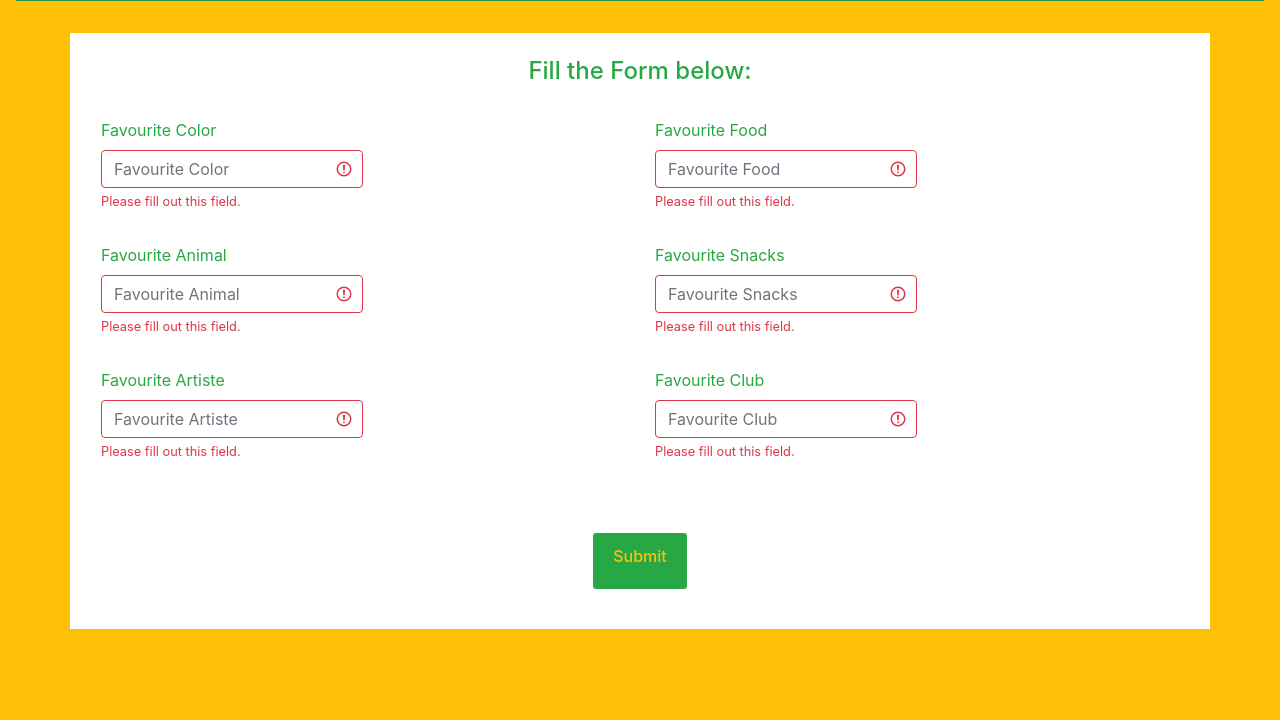
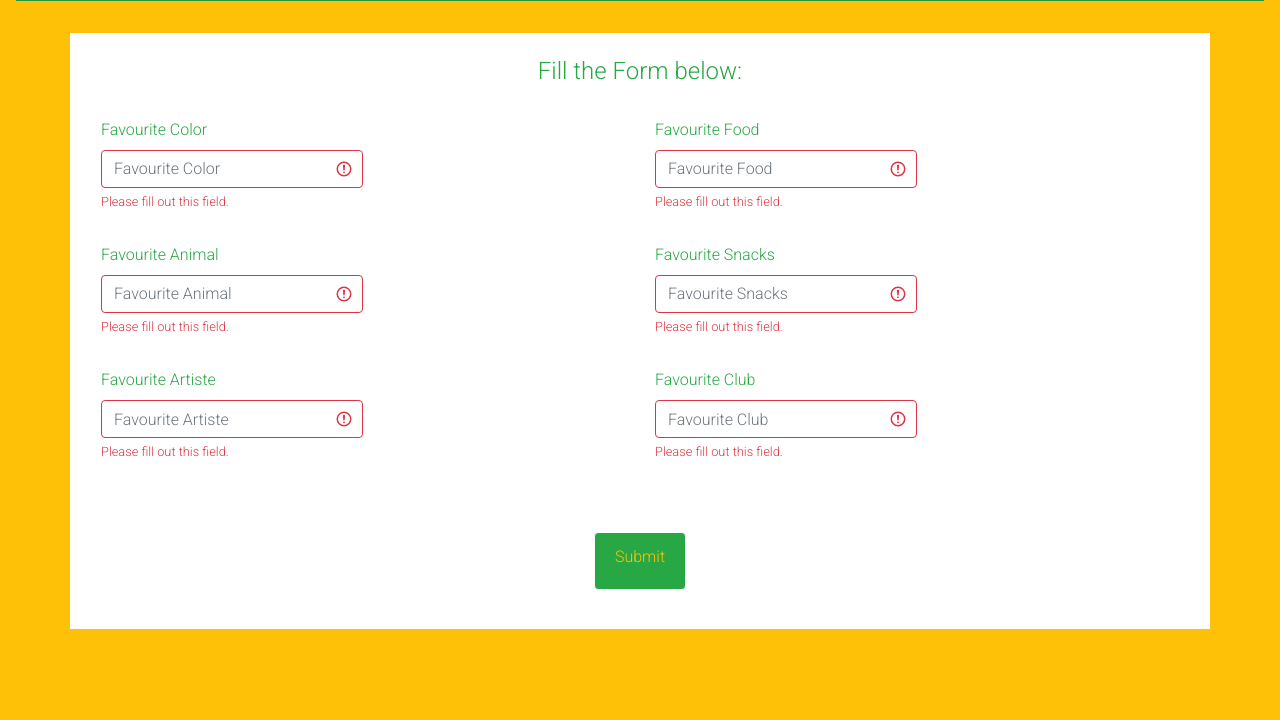
Before and after one commit to AyoOlonilua/Favourite-Things, a plain HTML site: page index.html in a window 1280 px wide. Shown: the part 80-800 px from the top of the page. Drawn offline with Linux system fonts and the light colour scheme.

Commit message:
update my css file

```diff
--- a/css/styles.css
+++ b/css/styles.css
@@ -0,0 +1,5 @@
+@import url('https://fonts.googleapis.com/css2?family=Roboto:wght@300&display=swap');
+
+* {
+    font-family: 'Roboto', sans-serif;
+}
--- a/index.html
+++ b/index.html
@@ -79,7 +79,6 @@
             </form>
 
             <div class="mt-3 bg-success text-warning text-center" id="result">
-                <ul></ul>
             </div>
         </div>
     </section>
```
